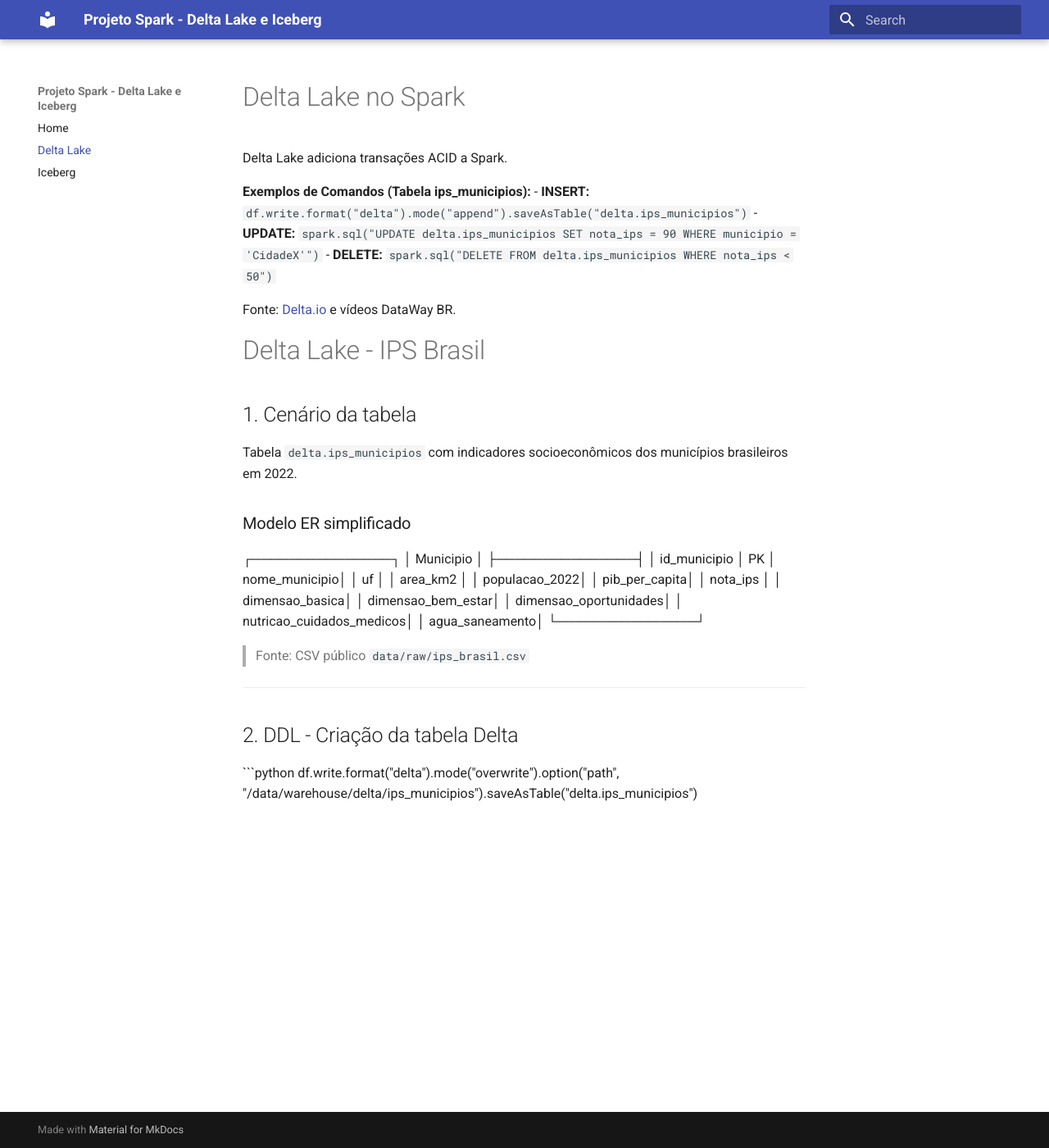
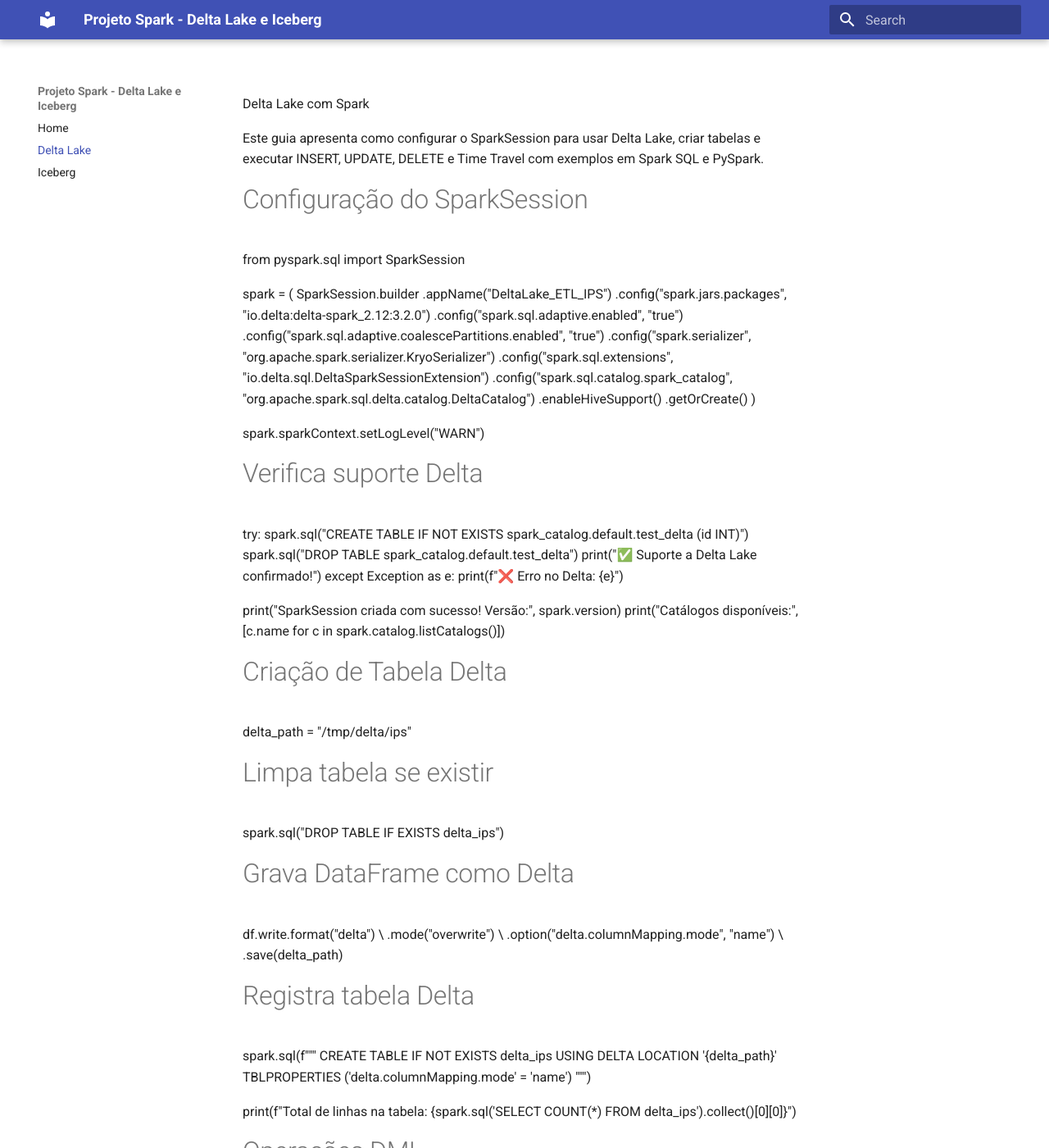
Before and after one commit to EuniceCorreia/trabalho_spark, an MkDocs documentation site: the page built from docs/docs/delta.md, in a window 1280 px wide and 1400 px high. Shown: the whole window at 82% size. Built offline with MkDocs 1.6.1 and Material for MkDocs 9.7.7, drawn with Linux system fonts in a browser that asks for light colours; some of the changed text lies outside the part shown.

Commit message:
Adiciona guia completo de Delta Lake e Iceberg para MkDocs

````diff
--- a/docs/docs/delta.md
+++ b/docs/docs/delta.md
@@ -1,44 +1,143 @@
-# Delta Lake no Spark
-
-Delta Lake adiciona transações ACID a Spark.
-
-**Exemplos de Comandos (Tabela ips_municipios):**
-- **INSERT:** `df.write.format("delta").mode("append").saveAsTable("delta.ips_municipios")`
-- **UPDATE:** `spark.sql("UPDATE delta.ips_municipios SET nota_ips = 90 WHERE municipio = 'CidadeX'")`
-- **DELETE:** `spark.sql("DELETE FROM delta.ips_municipios WHERE nota_ips < 50")`
-
-Fonte: [Delta.io](https://delta.io) e vídeos DataWay BR.
-# Delta Lake - IPS Brasil
-
-## 1. Cenário da tabela
-
-Tabela `delta.ips_municipios` com indicadores socioeconômicos dos municípios brasileiros em 2022.
-
-### Modelo ER simplificado
-
-┌───────────────┐
-│ Municipio │
-├───────────────┤
-│ id_municipio │ PK
-│ nome_municipio│
-│ uf │
-│ area_km2 │
-│ populacao_2022│
-│ pib_per_capita│
-│ nota_ips │
-│ dimensao_basica│
-│ dimensao_bem_estar│
-│ dimensao_oportunidades│
-│ nutricao_cuidados_medicos│
-│ agua_saneamento│
-└───────────────┘
+Delta Lake com Spark
 
 
-> Fonte: CSV público `data/raw/ips_brasil.csv`
+Este guia apresenta como configurar o SparkSession para usar Delta Lake, criar tabelas e executar INSERT, UPDATE, DELETE e Time Travel com exemplos em Spark SQL e PySpark.
 
----
 
-## 2. DDL - Criação da tabela Delta
+#  Configuração do SparkSession
 
-```python
-df.write.format("delta").mode("overwrite").option("path", "/data/warehouse/delta/ips_municipios").saveAsTable("delta.ips_municipios")
+
+from pyspark.sql import SparkSession
+
+spark = (
+    SparkSession.builder
+    .appName("DeltaLake_ETL_IPS")
+    .config("spark.jars.packages", "io.delta:delta-spark_2.12:3.2.0")
+    .config("spark.sql.adaptive.enabled", "true")
+    .config("spark.sql.adaptive.coalescePartitions.enabled", "true")
+    .config("spark.serializer", "org.apache.spark.serializer.KryoSerializer")
+    .config("spark.sql.extensions", "io.delta.sql.DeltaSparkSessionExtension")
+    .config("spark.sql.catalog.spark_catalog", "org.apache.spark.sql.delta.catalog.DeltaCatalog")
+    .enableHiveSupport()
+    .getOrCreate()
+)
+
+spark.sparkContext.setLogLevel("WARN")
+
+# Verifica suporte Delta
+try:
+    spark.sql("CREATE TABLE IF NOT EXISTS spark_catalog.default.test_delta (id INT)")
+    spark.sql("DROP TABLE spark_catalog.default.test_delta")
+    print("✅ Suporte a Delta Lake confirmado!")
+except Exception as e:
+    print(f"❌ Erro no Delta: {e}")
+
+print("SparkSession criada com sucesso! Versão:", spark.version)
+print("Catálogos disponíveis:", [c.name for c in spark.catalog.listCatalogs()])
+
+#Criação de Tabela Delta
+
+
+delta_path = "/tmp/delta/ips"
+
+# Limpa tabela se existir
+spark.sql("DROP TABLE IF EXISTS delta_ips")
+
+# Grava DataFrame como Delta
+df.write.format("delta") \
+    .mode("overwrite") \
+    .option("delta.columnMapping.mode", "name") \
+    .save(delta_path)
+
+# Registra tabela Delta
+spark.sql(f"""
+    CREATE TABLE IF NOT EXISTS delta_ips
+    USING DELTA
+    LOCATION '{delta_path}'
+    TBLPROPERTIES ('delta.columnMapping.mode' = 'name')
+""")
+
+print(f"Total de linhas na tabela: {spark.sql('SELECT COUNT(*) FROM delta_ips').collect()[0][0]}")
+
+
+
+
+#Operações DML
+INSERT
+
+INSERT INTO delta_ips (`Código IBGE`, `Município`, `UF`, `Índice de Progresso Social`)
+VALUES ('9999999', 'Exemplo Fictício', 'XX', 99.0);
+
+
+
+UPDATE
+
+
+UPDATE delta_ips
+   SET `Índice de Progresso Social` = `Índice de Progresso Social` + 1
+ WHERE `Código IBGE` = '1100015';
+
+
+
+DELETE
+
+
+DELETE FROM delta_ips
+ WHERE `Código IBGE` = '9999999';
+
+
+
+#Leitura e Verificação
+
+
+
+Spark SQL
+
+
+SELECT `Código IBGE`, `Município`, `UF`, `Índice de Progresso Social`
+  FROM delta_ips
+ ORDER BY `Índice de Progresso Social` DESC
+ LIMIT 5;
+
+
+
+
+
+PySpark
+
+
+df = spark.table("delta_ips")
+df.groupBy("UF").sum("Índice de Progresso Social").show()
+
+
+
+
+Time Travel Delta
+-- Lista histórico completo
+DESCRIBE HISTORY delta_ips;
+
+-- Consulta versão específica (ex: versão 0)
+SELECT `Código IBGE`, `Município`, `UF`, `Índice de Progresso Social`
+  FROM delta_ips VERSION AS OF 0
+ WHERE `Código IBGE` = '1100015';
+
+-- Comparação com estado atual
+SELECT `Código IBGE`, `Município`, `Índice de Progresso Social`
+  FROM delta_ips
+ WHERE `Código IBGE` = '1100015';
+
+
+
+#Dicas
+
+
+- Use delta.columnMapping.mode = name para lidar com nomes de colunas especiais.
+
+- Projete bem o particionamento e a quantidade de arquivos para performance.
+
+- Histórico de versões permite auditar todas as operações de forma imutável.
+
+- É possível fazer rollback para qualquer versão específica com:
+
+
+RESTORE TABLE delta_ips TO VERSION AS OF <n>;
````
Also changed, not shown: docs/delta.md (added, +16 -0 lines), docs/iceberg.md (added, +144 -0 lines), docs/index.md (added, +34 -0 lines).
